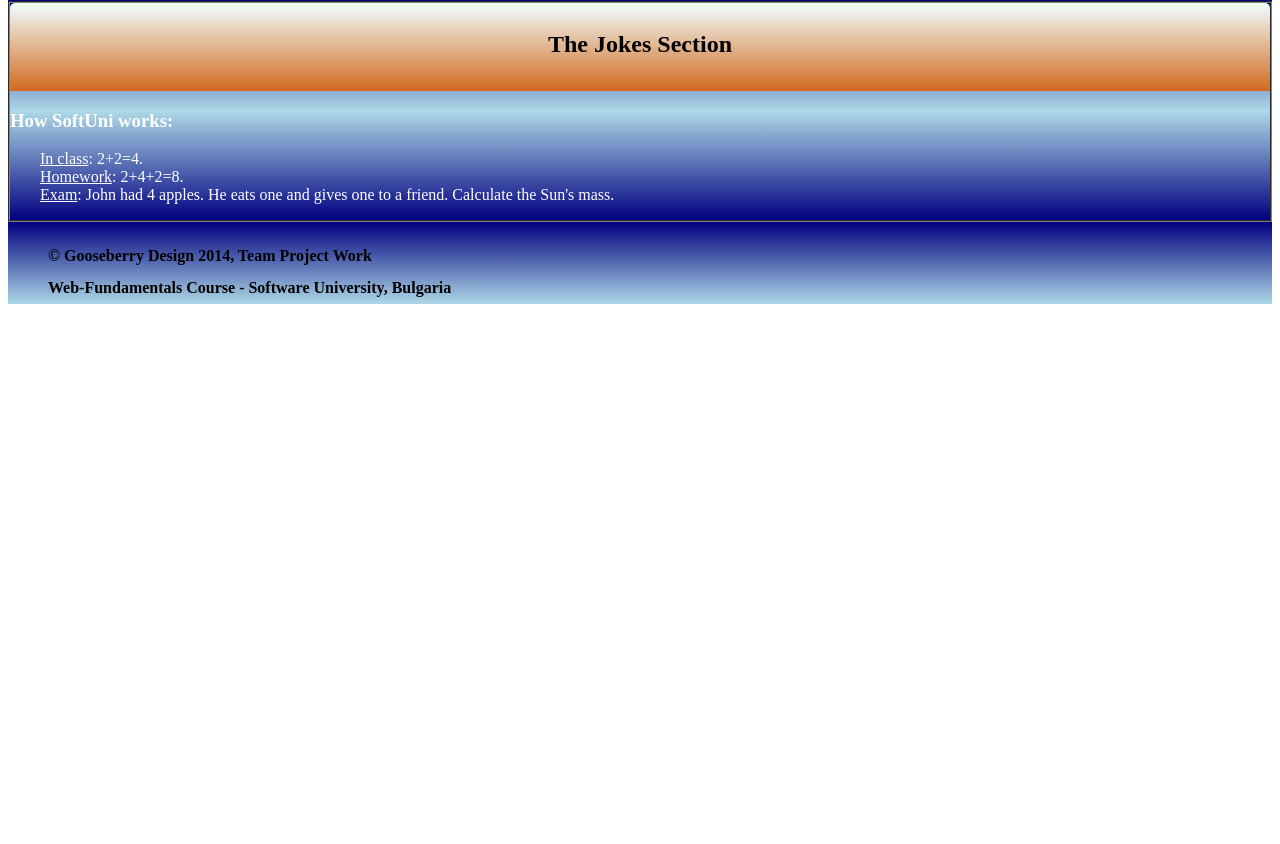
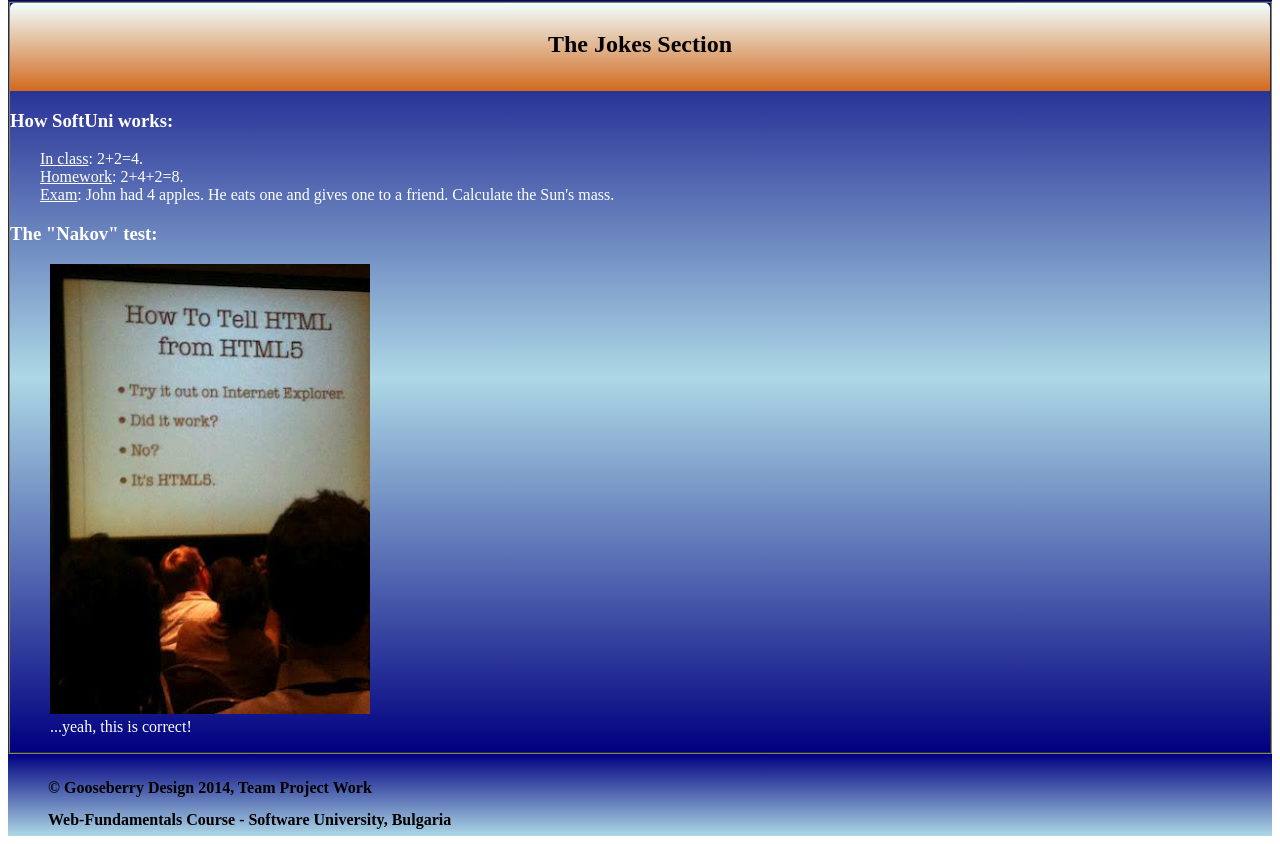
Before and after one commit to vgrozev/SoftUni_WebProject_Sep2014, a plain HTML site: page GOOSEBERRY/index 2.0.html in a window 1280 px wide. Shown: the part 2561-3405 px from the top of the page. Before the commit the page ends 2873 px from the top, so only its background shows below. Drawn offline with Linux system fonts and the light colour scheme; a web font is replaced by a local one.

Commit message:
added the htmpl_test image

```diff
--- a/GOOSEBERRY/index 2.0.html
+++ b/GOOSEBERRY/index 2.0.html
@@ -736,12 +736,19 @@
              <h2>The Jokes Section</h2>
          </header>
          <section>
-                <h3>How SoftUni works:</h3>
-                <p><span>In class</span>: 2+2=4.<br/>
-                <span>Homework</span>: 2+4+2=8.<br/>
-                <span>Exam</span>: John had 4 apples. He eats one and gives one to a friend. Calculate the Sun's mass.<br/></p>
+            <h3>How SoftUni works:</h3>
+            <p><span>In class</span>: 2+2=4.<br/>
+            <span>Homework</span>: 2+4+2=8.<br/>
+            <span>Exam</span>: John had 4 apples. He eats one and gives one to a friend. Calculate the Sun's mass.<br/></p>
          </section>
+         <section>
+            <h3>The "Nakov" test:</h3>
+            <figure>
+              <img id="html_test" src="images/images_div-jokes/html5_test.PNG" alt="HTML 5 test" width="320" height="450">
+              <figcaption>...yeah, this is correct!</figcaption>
+            </figure>
 
+         </section>
      </div>
     <footer>
         <br />
```
Also changed, not shown: GOOSEBERRY/images/images_div-jokes/html5_test.PNG (added).
